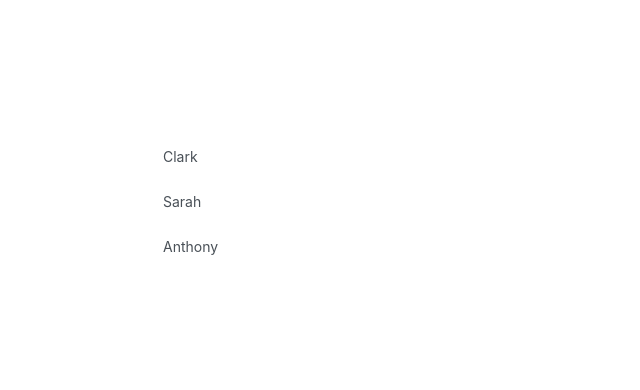
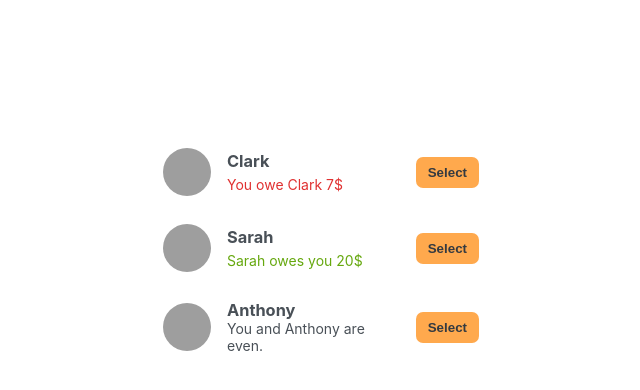
Before and after one commit to BarnoMamadzhanova/6-eat-n-split, a React (Create React App) app: page / in a window 1280 px wide. Shown: the top 390 px of the page, without its empty margins (79-719 px from the left). Built offline with nearby package versions, Linux system fonts and the light colour scheme; grey boxes are pictures that could not be loaded.

Commit message:
creating friends list

```diff
--- a/src/App.js
+++ b/src/App.js
@@ -42,5 +42,24 @@
 }
 
 function Friend({ friend }) {
-  return <li>{friend.name}</li>;
+  return (
+    <li>
+      <img src={friend.image} alt={friend.name} />
+      <h3>{friend.name}</h3>
+
+      {friend.balance < 0 && (
+        <p className="red">
+          You owe {friend.name} {Math.abs(friend.balance)}$
+        </p>
+      )}
+      {friend.balance > 0 && (
+        <p className="green">
+          {friend.name} owes you {Math.abs(friend.balance)}$
+        </p>
+      )}
+      {friend.balance === 0 && <p>You and {friend.name} are even.</p>}
+
+      <button className="button">Select</button>
+    </li>
+  );
 }
```
